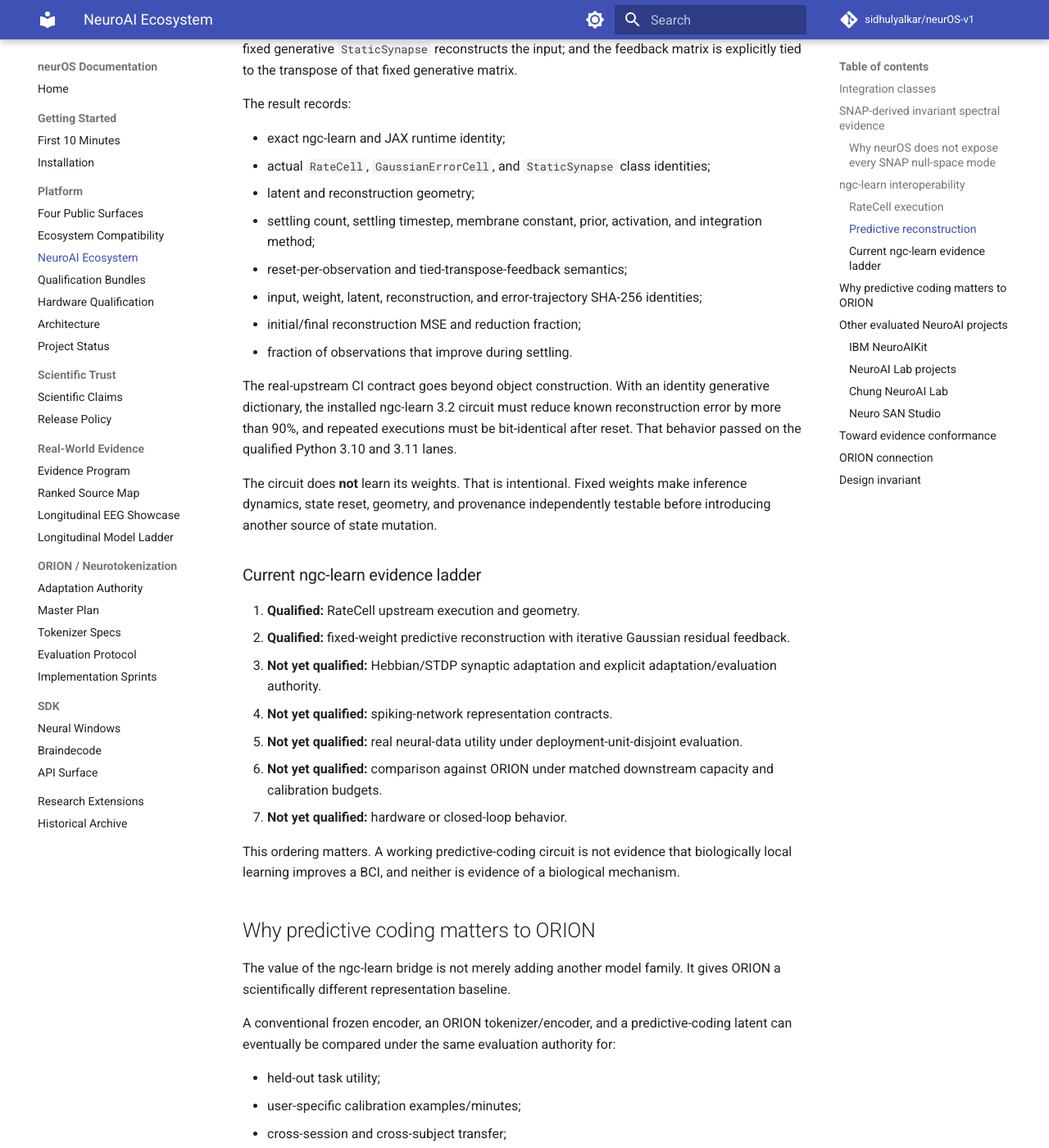
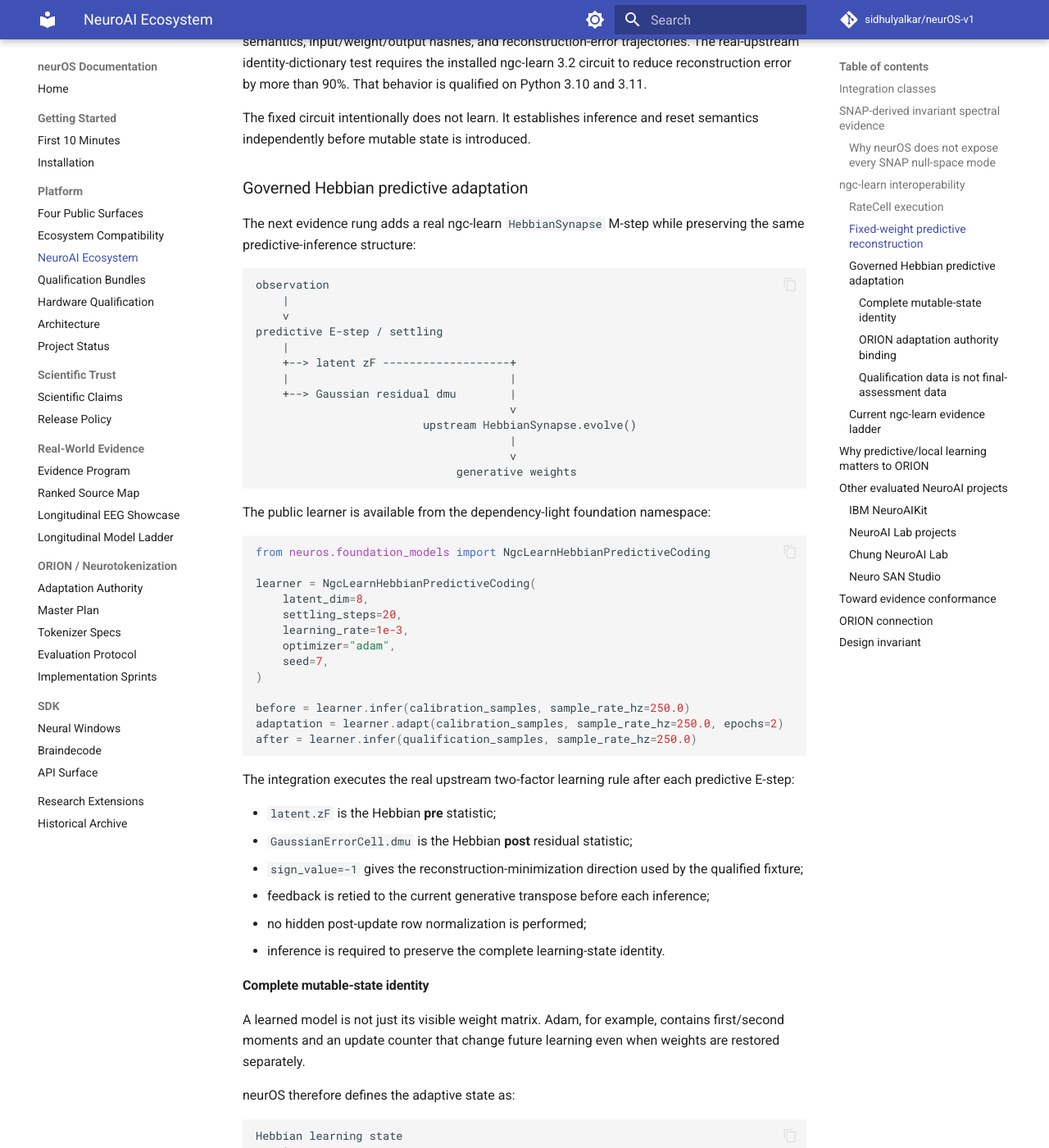
Before and after one commit to sidhulyalkar/neurOS-v1, an MkDocs documentation site: the page built from docs/NEUROAI_ECOSYSTEM.md, in a window 1280 px wide and 1400 px high, scrolled down 2715 px. Shown: the whole window at 82% size. Built offline with MkDocs 1.6.1 and Material for MkDocs 9.7.7, drawn with Linux system fonts in a browser that asks for light colours; comment, search, counter and statistics services are not loaded; some of the changed text lies outside the part shown.

Commit message:
docs: document governed Hebbian evidence rung

````diff
--- a/docs/NEUROAI_ECOSYSTEM.md
+++ b/docs/NEUROAI_ECOSYSTEM.md
@@ -84,59 +84,167 @@ pc = NgcLearnPredictiveCodingTransform(
     seed=7,
 )
 result = pc.transform(samples, sample_rate_hz=250.0)
-
-latents = result.values
-reconstruction = result.reconstruction
-print(result.evidence.error_reduction_fraction)
 ```
 
-Each observation begins from a reset circuit. The observation is clamped as the `GaussianErrorCell` target; the latent `RateCell` iteratively changes under residual feedback; a fixed generative `StaticSynapse` reconstructs the input; and the feedback matrix is explicitly tied to the transpose of that fixed generative matrix.
+Each observation begins from a reset circuit. The observation is clamped as the `GaussianErrorCell` target; the latent `RateCell` iteratively changes under residual feedback; a fixed generative `StaticSynapse` reconstructs the input; and the feedback matrix is explicitly tied to the transpose of the fixed generative matrix.
 
-The result records:
+The result records exact runtime/component identity, latent/reconstruction geometry, settling semantics, input/weight/output hashes, and reconstruction-error trajectories. The real-upstream identity-dictionary test requires the installed ngc-learn 3.2 circuit to reduce reconstruction error by more than 90%. That behavior is qualified on Python 3.10 and 3.11.
 
-- exact ngc-learn and JAX runtime identity;
-- actual `RateCell`, `GaussianErrorCell`, and `StaticSynapse` class identities;
-- latent and reconstruction geometry;
-- settling count, settling timestep, membrane constant, prior, activation, and integration method;
-- reset-per-observation and tied-transpose-feedback semantics;
-- input, weight, latent, reconstruction, and error-trajectory SHA-256 identities;
-- initial/final reconstruction MSE and reduction fraction;
-- fraction of observations that improve during settling.
+The fixed circuit intentionally does not learn. It establishes inference and reset semantics independently before mutable state is introduced.
 
-The real-upstream CI contract goes beyond object construction. With an identity generative dictionary, the installed ngc-learn 3.2 circuit must reduce known reconstruction error by more than 90%, and repeated executions must be bit-identical after reset. That behavior passed on the qualified Python 3.10 and 3.11 lanes.
+### Governed Hebbian predictive adaptation
 
-The circuit does **not** learn its weights. That is intentional. Fixed weights make inference dynamics, state reset, geometry, and provenance independently testable before introducing another source of state mutation.
+The next evidence rung adds a real ngc-learn `HebbianSynapse` M-step while preserving the same predictive-inference structure:
+
+```text
+observation
+    |
+    v
+predictive E-step / settling
+    |
+    +--> latent zF -------------------+
+    |                                 |
+    +--> Gaussian residual dmu        |
+                                      v
+                         upstream HebbianSynapse.evolve()
+                                      |
+                                      v
+                              generative weights
+```
+
+The public learner is available from the dependency-light foundation namespace:
+
+```python
+from neuros.foundation_models import NgcLearnHebbianPredictiveCoding
+
+learner = NgcLearnHebbianPredictiveCoding(
+    latent_dim=8,
+    settling_steps=20,
+    learning_rate=1e-3,
+    optimizer="adam",
+    seed=7,
+)
+
+before = learner.infer(calibration_samples, sample_rate_hz=250.0)
+adaptation = learner.adapt(calibration_samples, sample_rate_hz=250.0, epochs=2)
+after = learner.infer(qualification_samples, sample_rate_hz=250.0)
+```
+
+The integration executes the real upstream two-factor learning rule after each predictive E-step:
+
+- `latent.zF` is the Hebbian **pre** statistic;
+- `GaussianErrorCell.dmu` is the Hebbian **post** residual statistic;
+- `sign_value=-1` gives the reconstruction-minimization direction used by the qualified fixture;
+- feedback is retied to the current generative transpose before each inference;
+- no hidden post-update row normalization is performed;
+- inference is required to preserve the complete learning-state identity.
+
+#### Complete mutable-state identity
+
+A learned model is not just its visible weight matrix. Adam, for example, contains first/second moments and an update counter that change future learning even when weights are restored separately.
+
+neurOS therefore defines the adaptive state as:
+
+```text
+Hebbian learning state
+    |
+    +--> exact upstream weight array identity
+    |
+    +--> exact optimizer pytree identity
+    |
+    +--> combined state SHA-256
+```
+
+Snapshots preserve the upstream weight dtype and include the optimizer state. Rollback validation checks checkpoint content before mutating the learner, restores both weight and optimizer state, reties feedback, resets transient neural activity, and then verifies the exact combined state again.
+
+The real-upstream tests exercise both SGD and Adam. They require deterministic independent learners, read-only inference after learning, exact Adam rollback, replay of the same future learning trajectory after rollback, and failure of corrupt checkpoints before the live learner is changed.
+
+#### ORION adaptation authority binding
+
+The learning mechanism stays in `neuros-foundation`. ORION stays independent. Their composition occurs in the evidence layer:
+
+```text
+AdaptationAuthority
+  | exact ordered calibration rows
+  | exact ordered qualification rows
+  | processed-data identity
+  v
+scripts/evidence/run_ngclearn_hebbian_authority.py
+  |
+  +--> calibration-only proposal evidence
+  +--> governed approval
+  +--> ngc-learn adapt(exact calibration rows)
+  +--> learner input SHA == authority-selected input SHA
+  +--> read-only qualification before/after
+  +--> retain OR exact full-state rollback
+  v
+deterministic evidence JSON
+```
+
+The worker verifies that the canonical time-by-channel matrix selected by the authority is exactly the matrix whose SHA-256 is recorded by the learner. The public worker is run twice in CI and the complete JSON output must be byte-identical.
+
+This is an **integration/process-integrity qualification**, not an efficacy result. The current deterministic fixture proves that real upstream learning obeys the authority and rollback contract. It does not prove the learned representation helps real neural decoding.
+
+#### Qualification data is not final-assessment data
+
+The authority used by the worker has adaptation rows and held-out qualification rows. The qualification rows are read-only with respect to learning, but their metric may decide whether the update is retained or rolled back. Therefore they are part of **model-state selection**.
+
+They must not later be described as an untouched final test set.
+
+A real efficacy experiment should use three authorities:
+
+```text
+historical/source data
+        |
+target calibration partition
+        |
+        v
+state-changing adaptation
+        |
+retention / rollback qualification partition
+        |
+        v
+selected frozen state
+        |
+independent final-assessment partition
+        |
+        v
+scientific efficacy claim
+```
+
+This distinction is required before neurOS can make claims about calibration reduction, transfer, or superiority over ORION/frozen baselines.
 
 ### Current ngc-learn evidence ladder
 
 1. **Qualified:** RateCell upstream execution and geometry.
 2. **Qualified:** fixed-weight predictive reconstruction with iterative Gaussian residual feedback.
-3. **Not yet qualified:** Hebbian/STDP synaptic adaptation and explicit adaptation/evaluation authority.
-4. **Not yet qualified:** spiking-network representation contracts.
-5. **Not yet qualified:** real neural-data utility under deployment-unit-disjoint evaluation.
-6. **Not yet qualified:** comparison against ORION under matched downstream capacity and calibration budgets.
-7. **Not yet qualified:** hardware or closed-loop behavior.
+3. **Qualified at integration tier:** real `HebbianSynapse` predictive adaptation with exact weight + optimizer-state identity, deterministic replay, ORION adaptation-authority binding, and exact retain-or-rollback semantics.
+4. **Not yet qualified:** STDP or spiking-network adaptation contracts.
+5. **Not yet qualified:** real neural-data adaptation utility under a three-way calibration/qualification/final-assessment protocol.
+6. **Not yet qualified:** calibration-reduction or transfer superiority versus ORION under matched downstream capacity and budgets.
+7. **Not yet qualified:** hardware or closed-loop adaptive behavior.
 
-This ordering matters. A working predictive-coding circuit is not evidence that biologically local learning improves a BCI, and neither is evidence of a biological mechanism.
+This ordering matters. A working local-learning circuit is not evidence that local learning improves a BCI, and neither is evidence that the circuit is a biological mechanism.
 
-## Why predictive coding matters to ORION
+## Why predictive/local learning matters to ORION
 
-The value of the ngc-learn bridge is not merely adding another model family. It gives ORION a scientifically different representation baseline.
+The value of the ngc-learn bridge is not merely adding another model family. It gives ORION scientifically different representation and adaptation baselines.
 
-A conventional frozen encoder, an ORION tokenizer/encoder, and a predictive-coding latent can eventually be compared under the same evaluation authority for:
+A conventional frozen encoder, fixed predictive-coding latent, locally adapted predictive-coding latent, and ORION representation can eventually be compared under the same independent evidence authority for:
 
 - held-out task utility;
 - user-specific calibration examples/minutes;
 - cross-session and cross-subject transfer;
 - representation effective dimension and task-aligned spectral power;
 - residual target power;
+- domain leakage;
 - artifact, channel, montage, and jitter sensitivity;
 - uncertainty calibration;
 - latency and memory;
 - intervention/adaptation stability;
 - immutable data/model/evidence identity.
 
-That allows a useful question: **does iterative error-correcting inference provide transferable neural structure, and if so, does it reduce calibration cost compared with simpler or learned alternatives?**
+That makes the commercially meaningful ORION question falsifiable: **can ORION preserve or improve neural utility with materially less user-specific calibration than frozen or locally adapted alternatives, and can neurOS show exactly where that advantage survives?**
 
 ## Other evaluated NeuroAI projects
 
````
Also changed, not shown: other parts of docs/NEUROAI_ECOSYSTEM.md (+3 -3 lines).
